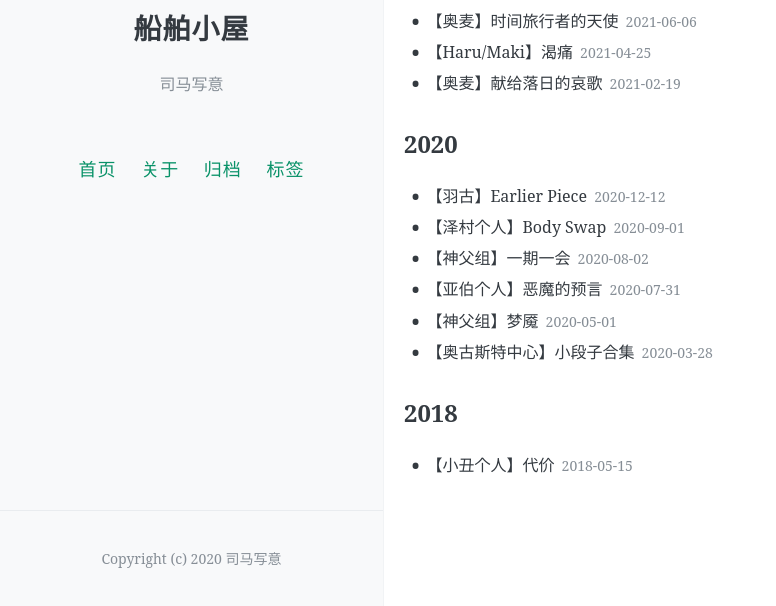
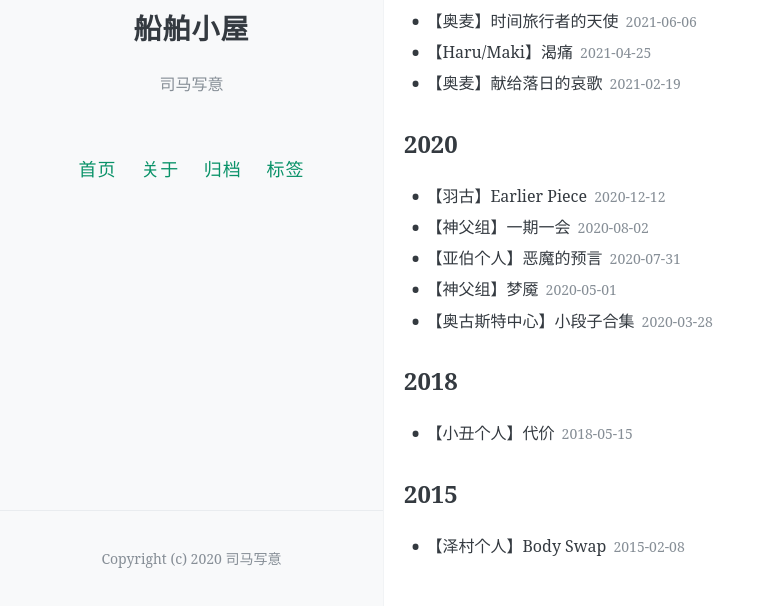
Before and after one commit to ligeiali13/blog, a Jekyll site: the page built from archive/index.html, in a window 1280 px wide, cut to the strip 294-900 px from the top of the page. Shown: the whole strip, without its empty margins (0-776 px from the left). Built offline with Jekyll 4.4.1, drawn with Linux system fonts in a browser that asks for light colours; comment, search, counter and statistics services are not loaded.

Commit message:
Update and rename 2020-09-01-body-swap.md to 2020-02-08-body-swap.md

```diff
--- a/_posts/2020-09-01-body-swap.md
+++ b/_posts/2020-02-08-body-swap.md
@@ -1,7 +1,7 @@
 ---
 layout: post
 title: 【泽村个人】Body Swap
-date: 2020-09-01
+date: 2015-02-08
 Author: 司马写意
 categories: 同人
 tags: [鬼畜眼镜]
```
